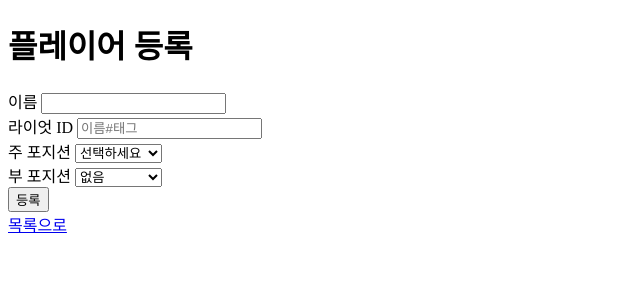
After one commit to s3u0n4/in-house, a Spring Boot app: page /players/new in a window 1280 px wide. The commit adds this page. Shown: the top 300 px of the page, without its empty margins (0-640 px from the left). Run offline with Spring Boot 4, Linux system fonts and the light colour scheme.

Commit message:
플레이어 등록 폼 추가

```diff
--- a/src/main/java/com/inhouse/inhouse_manager/player/PlayerController.java
+++ b/src/main/java/com/inhouse/inhouse_manager/player/PlayerController.java
@@ -4,6 +4,8 @@ import lombok.RequiredArgsConstructor;
 import org.springframework.stereotype.Controller;
 import org.springframework.ui.Model;
 import org.springframework.web.bind.annotation.GetMapping;
+import org.springframework.web.bind.annotation.ModelAttribute;
+import org.springframework.web.bind.annotation.PostMapping;
 
 @Controller
 @RequiredArgsConstructor
@@ -15,4 +17,21 @@ public class PlayerController {
         model.addAttribute("players", playerService.findAll());
         return "players";
     }
+
+    @GetMapping("/players/new")
+    public String createForm(Model model){
+        model.addAttribute("playerForm", new PlayerForm());
+        model.addAttribute("positions", Position.values());
+        return "player-form";
+    }
+    @PostMapping("/players")
+    public String create(@ModelAttribute PlayerForm playerForm){
+        playerService.register(
+                playerForm.getName(),
+                playerForm.getRiotId(),
+                playerForm.getMainPosition(),
+                playerForm.getSubPosition()
+        );
+        return "redirect:/players";
+    }
 }
--- /dev/null
+++ b/src/main/resources/templates/player-form.html
@@ -0,0 +1,37 @@
+<!doctype html>
+<html lang="ko" xmlns:th="http://www.thymeleaf.org">
+<head>
+    <meta charset="UTF-8">
+    <title>플레이어 등록</title>
+</head>
+<body>
+<h1>플레이어 등록</h1>
+
+<form th:action="@{/players}" th:object="${playerForm}" method="post">
+    <div>
+        <label for="name">이름</label>
+        <input type="text" th:field="*{name}">
+    </div>
+    <div>
+        <label for="riotId">라이엇 ID</label>
+        <input type="text" th:field="*{riotId}" placeholder="이름#태그">
+    </div>
+    <div>
+        <label for="mainPosition">주 포지션</label>
+        <select th:field="*{mainPosition}">
+            <option value="">선택하세요</option>
+            <option th:each="pos : ${positions}" th:value="${pos}" th:text="${pos}">MID</option>
+        </select>
+    </div>
+    <div>
+        <label for="subPosition">부 포지션</label>
+        <select th:field="*{subPosition}">
+            <option value="">없음</option>
+            <option th:each="pos : ${positions}" th:value="${pos}" th:text="${pos}">TOP</option>
+        </select>
+    </div>
+    <button type="submit">등록</button>
+</form>
+<a th:href="@{/players}">목록으로</a>
+</body>
+</html>
--- a/src/main/resources/templates/players.html
+++ b/src/main/resources/templates/players.html
@@ -6,6 +6,7 @@
 </head>
 <body>
 <h1>플레이어 목록</h1>
+<a th:href="@{/players/new}">플레이어 등록</a>
 
 <table border="1">
     <thead>
```
Also changed, not shown: CLAUDE.md (+3 -1 lines), src/main/java/com/inhouse/inhouse_manager/player/PlayerForm.java (added, +13 -0 lines).
